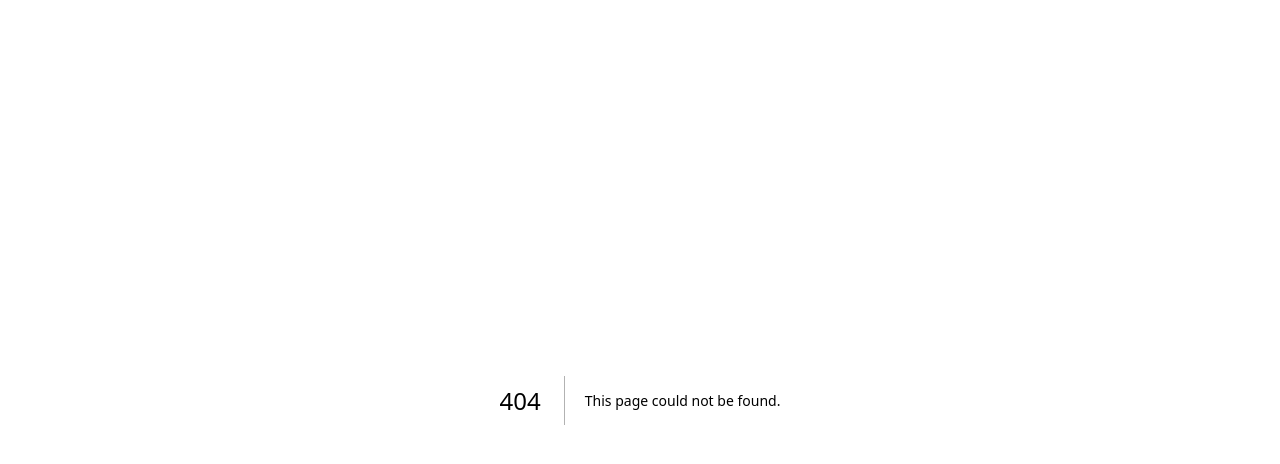
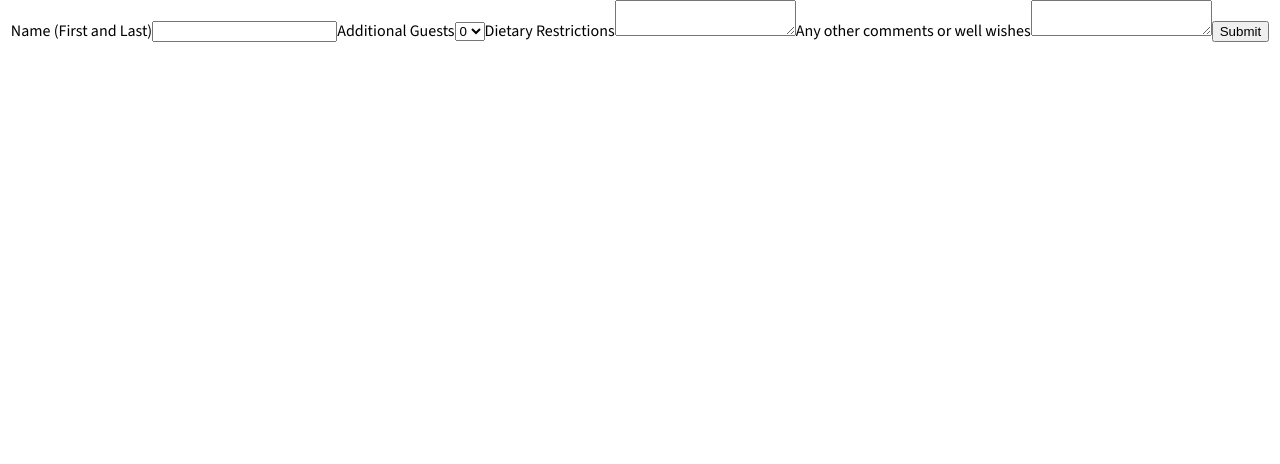
Before and after one commit to ericyliu/wedding, a Next.js app: page /rsvp in a window 1280 px wide. Before the commit this address had no page. Shown: the top 464 px of the page. Built offline with nearby package versions, Linux system fonts and the light colour scheme; a web font is replaced by a local one.

Commit message:
add rsvp form

```diff
--- a/package.json
+++ b/package.json
@@ -10,6 +10,7 @@
   },
   "dependencies": {
     "framer-motion": "^11.2.11",
+    "googleapis": "^144.0.0",
     "next": "14.2.4",
     "react": "^18",
     "react-dom": "^18"
--- a/src/app/page.module.css
+++ b/src/app/page.module.css
@@ -132,8 +132,8 @@
       color: #fff7a5;
       text-decoration: none;
       background: #d20c1d;
-      padding: 7px 14px;
-      font-size: 18px;
+      padding: 14px 28px;
+      font-size: 24px;
       border-radius: 4px;
       cursor: pointer;
       transition: background 0.3s, transform 0.3s;
--- /dev/null
+++ b/src/app/rsvp/page.module.css
@@ -0,0 +1,5 @@
+.main {
+  display: flex;
+  align-items: center;
+  justify-content: center;
+}
--- /dev/null
+++ b/src/app/rsvp/page.tsx
@@ -0,0 +1,99 @@
+"use client";
+
+import React, { FormEventHandler, useCallback, useState } from "react";
+
+import styles from "./page.module.css";
+import { RSVPRequestBody } from "../../types/routes";
+
+export default function RSVP() {
+  const [name, setName] = useState<string>("");
+  const [additionalGuestCount, setAdditionalGuestCount] = useState<number>(0);
+  const [additionalGuests, setAdditionalGuests] = useState<string[]>([]);
+  const [dietaryRestrictions, setDietaryRestrictions] = useState<string>("");
+  const [otherComments, setOtherComments] = useState<string>("");
+  const onSubmit: FormEventHandler<HTMLFormElement> = useCallback(
+    async (event) => {
+      event.preventDefault();
+      const body: RSVPRequestBody = {
+        name,
+        additionalGuestCount,
+        additionalGuests,
+        dietaryRestrictions,
+        otherComments,
+      };
+      await fetch("/rsvp/submit", {
+        method: "POST",
+        headers: {
+          "Content-Type": "application/json",
+        },
+        body: JSON.stringify(body),
+      });
+    },
+    [
+      name,
+      additionalGuestCount,
+      additionalGuests,
+      dietaryRestrictions,
+      otherComments,
+    ]
+  );
+  return (
+    <main className={styles.main}>
+      <form onSubmit={onSubmit}>
+        <label>Name (First and Last)</label>
+        <input onChange={(event) => setName(event.target.value)} />
+        <label>Additional Guests</label>
+        <select
+          value={additionalGuestCount}
+          onChange={(event) => {
+            const newGuestCount = parseInt(event.target.value);
+            if (newGuestCount < additionalGuestCount) {
+              const guestsToRemove = additionalGuestCount - newGuestCount;
+              additionalGuests.splice(-guestsToRemove, guestsToRemove);
+              setAdditionalGuests(additionalGuests);
+            } else {
+              setAdditionalGuests(
+                additionalGuests.concat(
+                  new Array(newGuestCount - additionalGuestCount).fill(
+                    undefined
+                  )
+                )
+              );
+            }
+            setAdditionalGuestCount(newGuestCount);
+          }}
+        >
+          <option value={0}>0</option>
+          <option value={1}>1</option>
+          <option value={2}>2</option>
+          <option value={3}>3</option>
+          <option value={4}>4</option>
+          <option value={5}>5</option>
+          <option value={6}>6</option>
+        </select>
+        {new Array(additionalGuestCount).fill(undefined).map((_, index) => (
+          <div key={index}>
+            <label>Guest {index + 1}</label>
+            <input
+              onChange={(event) => {
+                additionalGuests[index] = event.target.value;
+                setAdditionalGuests(additionalGuests);
+              }}
+            />
+          </div>
+        ))}
+        <label>Dietary Restrictions</label>
+        <textarea
+          onChange={(event) => setDietaryRestrictions(event.target.value)}
+          value={dietaryRestrictions}
+        />
+        <label>Any other comments or well wishes</label>
+        <textarea
+          onChange={(event) => setOtherComments(event.target.value)}
+          value={otherComments}
+        />
+        <input type="submit" />
+      </form>
+    </main>
+  );
+}
--- /dev/null
+++ b/src/app/rsvp/submit/route.ts
@@ -0,0 +1,26 @@
+import { submit } from "@/services/google";
+import { RSVPRequestBody } from "@/types/routes";
+import { NextRequest } from "next/server";
+
+export const POST = async (request: NextRequest) => {
+  if (request.method !== "POST") {
+    return new Response(`Method ${request.method} Not Allowed`, {
+      status: 405,
+    });
+  }
+  const {
+    name,
+    additionalGuestCount,
+    additionalGuests,
+    dietaryRestrictions,
+    otherComments,
+  }: RSVPRequestBody = await request.json();
+  await submit([
+    name,
+    additionalGuestCount.toString(),
+    additionalGuests.filter((guest) => !!guest).join(", "),
+    dietaryRestrictions,
+    otherComments,
+  ]);
+  return new Response("Success", { status: 200 });
+};
--- /dev/null
+++ b/src/services/google.ts
@@ -0,0 +1,34 @@
+import { google } from "googleapis";
+
+if (!process.env.GOOGLE_API_JSON) {
+  throw new Error("No google api json found");
+}
+const key = JSON.parse(process.env.GOOGLE_API_JSON);
+
+const client = new google.auth.JWT({
+  email: key.client_email,
+  key: key.private_key,
+  scopes: ["https://www.googleapis.com/auth/spreadsheets"],
+});
+
+export const submit = async (values: string[]): Promise<void> => {
+  await new Promise<void>((resolve) =>
+    client.authorize((error) => {
+      if (error) {
+        throw new Error(`Error authorizing google api client: ${error}`);
+      }
+      resolve();
+    })
+  );
+
+  const sheets = google.sheets({ version: "v4", auth: client });
+
+  await sheets.spreadsheets.values.append({
+    spreadsheetId: process.env.GOOGLE_SPREADSHEET_ID,
+    range: "RSVP",
+    valueInputOption: "RAW",
+    requestBody: {
+      values: [values],
+    },
+  });
+};
--- /dev/null
+++ b/src/types/routes.ts
@@ -0,0 +1,7 @@
+export interface RSVPRequestBody {
+  name: string;
+  additionalGuestCount: number;
+  additionalGuests: string[];
+  dietaryRestrictions: string;
+  otherComments: string;
+}
```
Also changed, not shown: src/app/page.tsx (+3 -6 lines), 1 other file (tests, documents, lock files or other folders).
